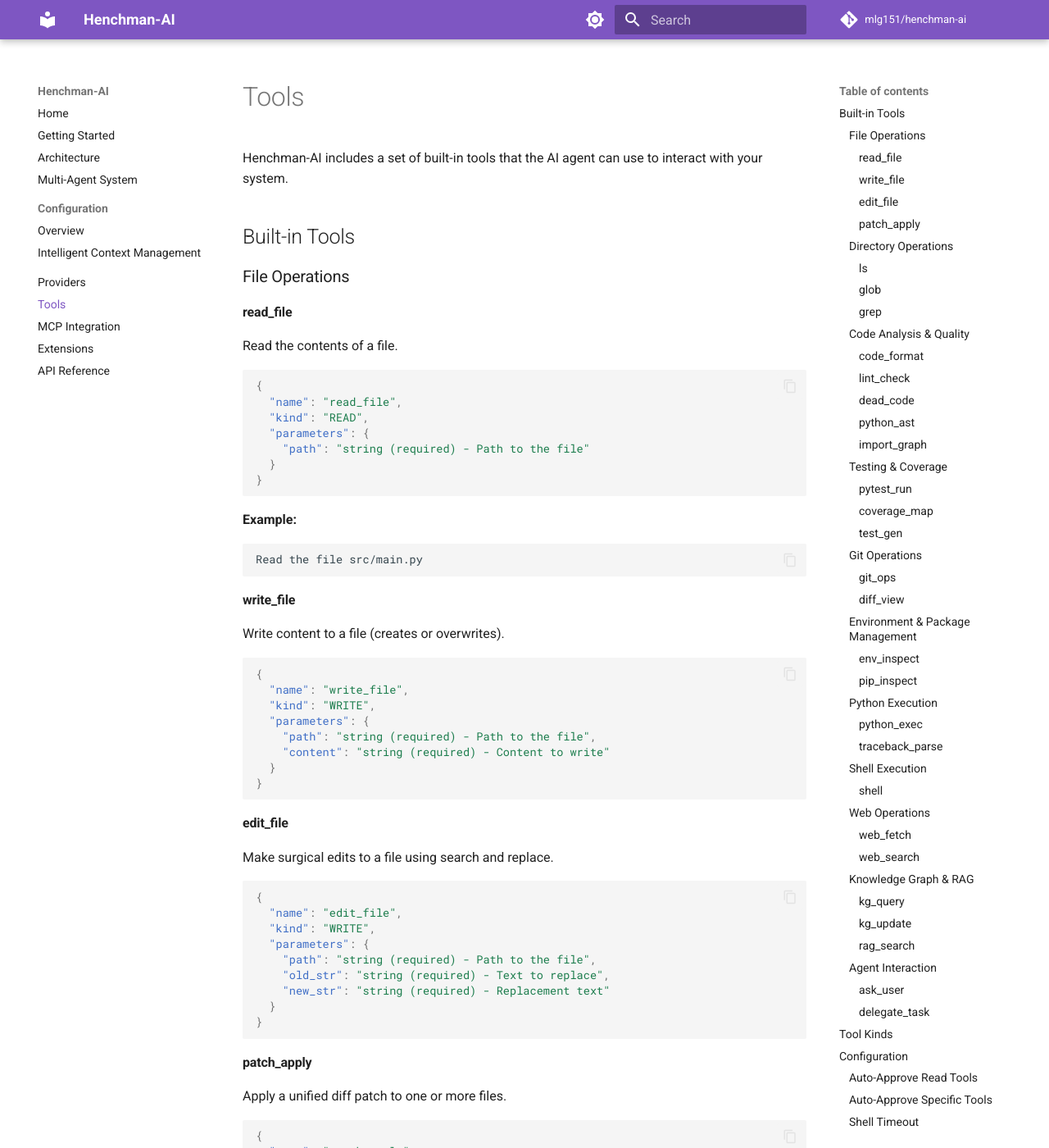
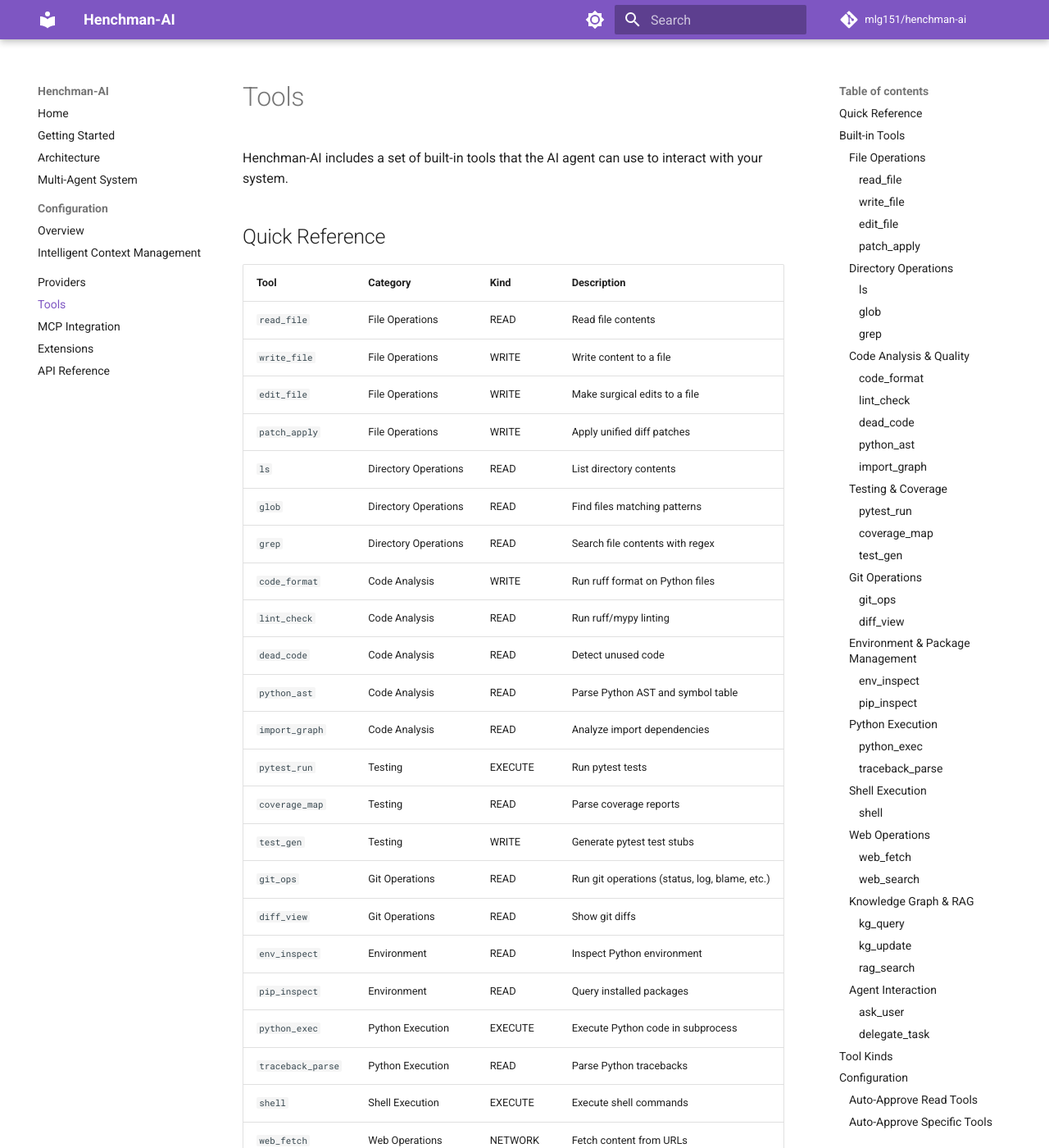
Before and after one commit to mlg151/henchman-ai, an MkDocs documentation site: the page built from docs/tools.md, in a window 1280 px wide and 1400 px high. Shown: the whole window at 82% size. Built offline with MkDocs 1.6.1 and Material for MkDocs 9.7.7, drawn with Linux system fonts in a browser that asks for light colours; comment, search, counter and statistics services are not loaded; some of the changed text lies outside the part shown.

```diff
--- a/docs/tools.md
+++ b/docs/tools.md
@@ -1,6 +1,40 @@
 # Tools
 
 Henchman-AI includes a set of built-in tools that the AI agent can use to interact with your system.
+
+## Quick Reference
+
+| Tool | Category | Kind | Description |
+|------|----------|------|-------------|
+| `read_file` | File Operations | READ | Read file contents |
+| `write_file` | File Operations | WRITE | Write content to a file |
+| `edit_file` | File Operations | WRITE | Make surgical edits to a file |
+| `patch_apply` | File Operations | WRITE | Apply unified diff patches |
+| `ls` | Directory Operations | READ | List directory contents |
+| `glob` | Directory Operations | READ | Find files matching patterns |
+| `grep` | Directory Operations | READ | Search file contents with regex |
+| `code_format` | Code Analysis | WRITE | Run ruff format on Python files |
+| `lint_check` | Code Analysis | READ | Run ruff/mypy linting |
+| `dead_code` | Code Analysis | READ | Detect unused code |
+| `python_ast` | Code Analysis | READ | Parse Python AST and symbol table |
+| `import_graph` | Code Analysis | READ | Analyze import dependencies |
+| `pytest_run` | Testing | EXECUTE | Run pytest tests |
+| `coverage_map` | Testing | READ | Parse coverage reports |
+| `test_gen` | Testing | WRITE | Generate pytest test stubs |
+| `git_ops` | Git Operations | READ | Run git operations (status, log, blame, etc.) |
+| `diff_view` | Git Operations | READ | Show git diffs |
+| `env_inspect` | Environment | READ | Inspect Python environment |
+| `pip_inspect` | Environment | READ | Query installed packages |
+| `python_exec` | Python Execution | EXECUTE | Execute Python code in subprocess |
+| `traceback_parse` | Python Execution | READ | Parse Python tracebacks |
+| `shell` | Shell Execution | EXECUTE | Execute shell commands |
+| `web_fetch` | Web Operations | NETWORK | Fetch content from URLs |
+| `web_search` | Web Operations | NETWORK | Search the web |
+| `kg_query` | Knowledge Graph | READ | Query project knowledge graph |
+| `kg_update` | Knowledge Graph | WRITE | Update knowledge graph |
+| `rag_search` | RAG | READ | Semantic code search |
+| `ask_user` | Agent Interaction | READ | Ask user questions |
+| `delegate_task` | Agent Interaction | EXECUTE | Delegate tasks to specialist agents |
 
 ## Built-in Tools
 
```
Also changed, not shown: .agent_tasks/auto-doc-improve/doc-smell-report.md (+31 -30 lines), .agent_tasks/auto-doc-improve/last-improvement.md (+21 -49 lines), .agent_tasks/auto-improve/smell-report.md (+27 -27 lines), 4 other files.
